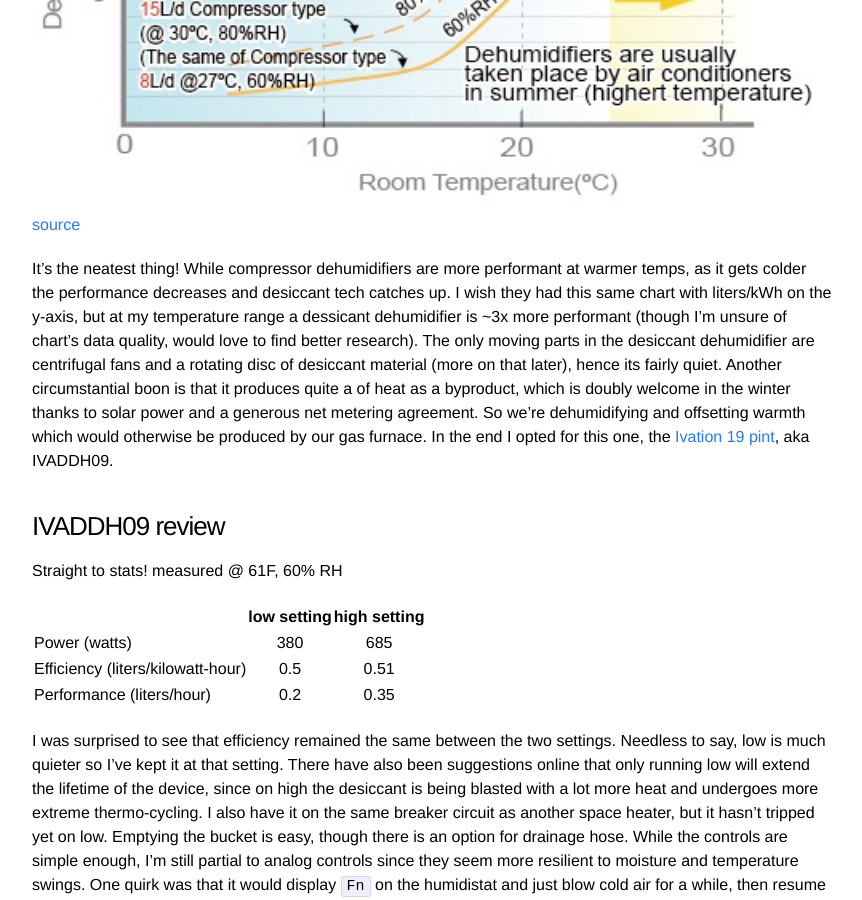
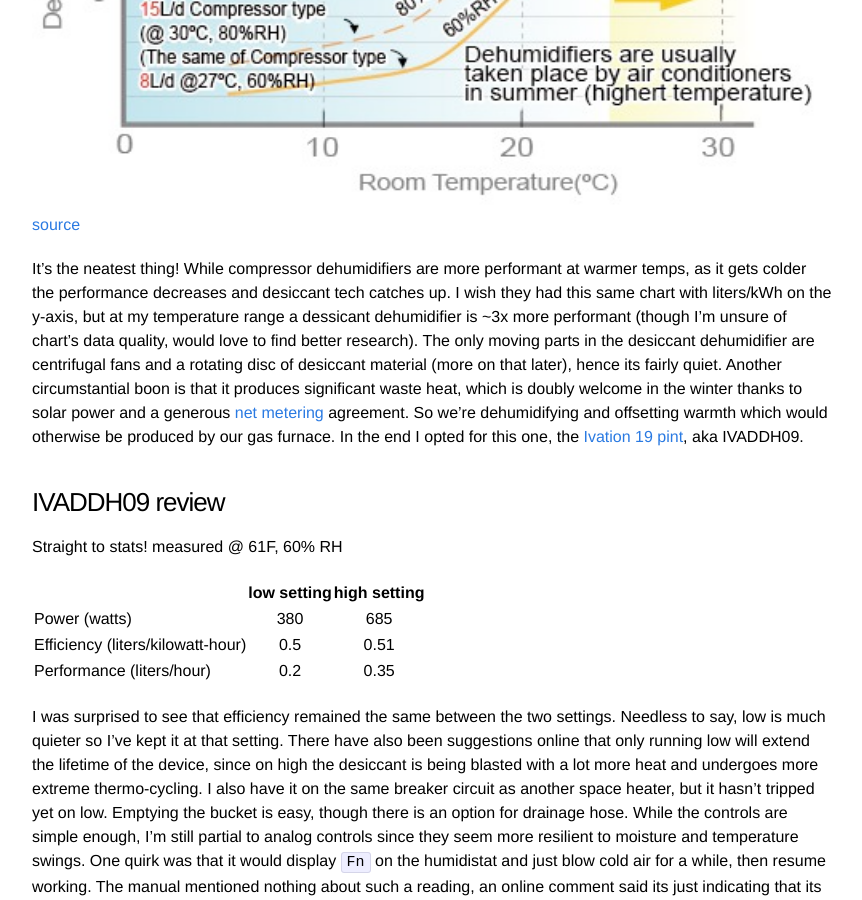
Before and after one commit to siliconbabylon/siliconbabylon.github.io, a Jekyll site: the page built from _posts/2022-11-19-winter-humidity.md, in a window 1280 px wide and 900 px high, scrolled down 1507 px. Shown: the whole window, without its empty margins (208-1070 px from the left). Built offline with Jekyll 4.4.1, drawn with Linux system fonts in a browser that asks for light colours.

Commit message:
2022-11-19 update

```diff
--- a/_posts/2022-11-19-winter-humidity.md
+++ b/_posts/2022-11-19-winter-humidity.md
@@ -18,7 +18,7 @@
 ![Humidifier Performance](/images/humidifier_performance.png){: style="width:100%" }
 [source](https://www.norm.com.tw/desiccant-vs-compressor-dehumidifier/desiccant-dehumidifier/)
 
-It's the neatest thing! While compressor dehumidifiers are more performant at warmer temps, as it gets colder the performance decreases and desiccant tech catches up. I wish they had this same chart with liters/kWh on the y-axis, but at my temperature range a dessicant dehumidifier is ~3x more performant (though I'm unsure of chart's data quality, would love to find better research). The only moving parts in the desiccant dehumidifier are centrifugal fans and a rotating disc of desiccant material (more on that later), hence its fairly quiet. Another circumstantial boon is that it produces quite a of heat as a byproduct, which is doubly welcome in the winter thanks to solar power and a generous net metering agreement. So we're dehumidifying and offsetting warmth which would otherwise be produced by our gas furnace. In the end I opted for this one, the [Ivation 19 pint](https://www.ivationproducts.com/products/ivation-19-pint-small-area-desiccant-dehumidifier-compact-and-quiet-with-continuous-drain-hose-for-smaller-spaces-bathroom-attic-crawlspace-and-closets-for-spaces-up-to-410-sq-ft), aka IVADDH09.
+It's the neatest thing! While compressor dehumidifiers are more performant at warmer temps, as it gets colder the performance decreases and desiccant tech catches up. I wish they had this same chart with liters/kWh on the y-axis, but at my temperature range a dessicant dehumidifier is ~3x more performant (though I'm unsure of chart's data quality, would love to find better research). The only moving parts in the desiccant dehumidifier are centrifugal fans and a rotating disc of desiccant material (more on that later), hence its fairly quiet. Another circumstantial boon is that it produces significant waste heat, which is doubly welcome in the winter thanks to solar power and a generous [net metering](https://usa-gce.com/what-is-net-metering/) agreement. So we're dehumidifying and offsetting warmth which would otherwise be produced by our gas furnace. In the end I opted for this one, the [Ivation 19 pint](https://www.ivationproducts.com/products/ivation-19-pint-small-area-desiccant-dehumidifier-compact-and-quiet-with-continuous-drain-hose-for-smaller-spaces-bathroom-attic-crawlspace-and-closets-for-spaces-up-to-410-sq-ft), aka IVADDH09.
 
 ### IVADDH09 review
 Straight to stats! measured @ 61F, 60% RH
```
